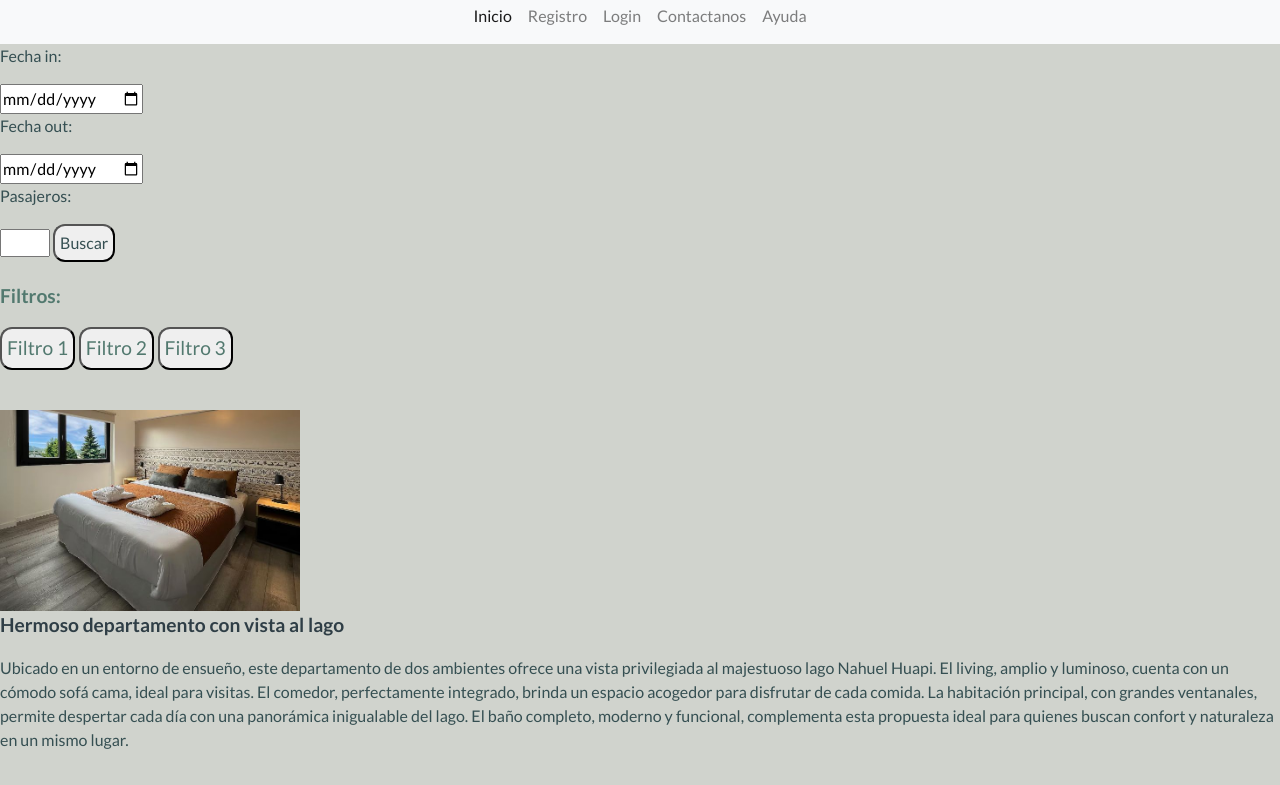
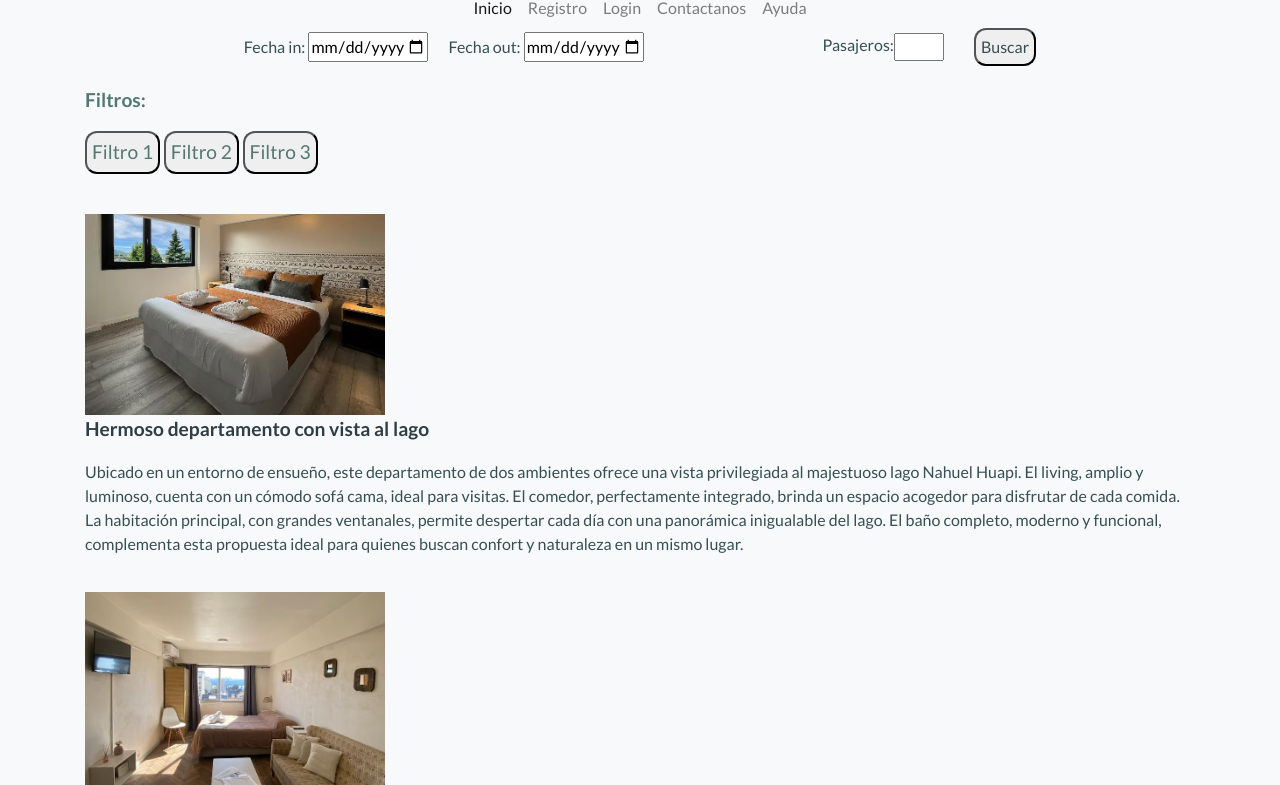
Before and after one commit to fakus79/Entrega2, a plain HTML site: page index.html in a window 1280 px wide. Shown: the part 112-897 px from the top of the page. Drawn offline with nearby package versions, Linux system fonts and the light colour scheme.

Commit message:
cambios de estructura general para usar flexbox y convertir el filtro superior

```diff
--- a/css/style.css
+++ b/css/style.css
@@ -1,23 +1,32 @@
 * {
-   margin: 0;
-   padding: 0;
-   box-sizing: border-box;
-   font-family: "Lato", sans-serif;
-
+    /*reset de estilos y estilos generales*/
+    margin: 0;
+    padding: 0;
+    box-sizing: border-box;
+    font-family: "Lato", sans-serif;
+  /*  border: solid 1px blue;*/
 }
 
 body {
-    background-color: #d0d3cd;
+    background-color:#F8F9FA;
 }
 
 button {
-    /*código redondear todos los botones*/
+    /*redondear todos los botones*/
     padding: 5px;
     border-radius: 12px;
     text-align: center;
 }
 
+input[type="date"] {
+    /*espaciar y achicar todos los input de fecha*/
+    width: 120px;
+    margin-right: 20px;
+
+}
+
 .headSkyline {
+    /*header con logo*/
     background-image: url('../assets/skyline.jpg');
     background-size: contain;
     position: relative;
@@ -25,25 +34,33 @@ button {
 }
 
 .overlayLogo {
+    /*header con logo*/
     padding: 10px;
     max-height: 100%;
   }
 
-.navMenu {
-    padding-top: 20px;
-    padding-bottom: 20px;
+.navbar__modif-JUS {
+    /*justificación de la navbar a la derecha si está achicado*/
+    justify-content: right;
+    padding: 0rem 0rem ;
+    width: -webkit-fill-available;
 }
 
-.navMenu a {
-    color:#2f3e46;
+.navbar__modif-ALIGN {
+    /*centrado vertical en la navbar*/
+    align-items: center;
 }
 
-.navMenu a:hover {
-    text-decoration: none;
+.navbar__modif-GR {
+    /*muestra la navbar centrado si está expandido*/
+    flex-grow: 0;
 }
 
 .filtroSuperior {
+    /*contenedor de fechas pasajeros y botón buscar*/
     color:#354f52;
+    align-items: center;
+    flex-wrap: wrap
 }
 
 .filtroSuperior button {
@@ -51,7 +68,36 @@ button {
 }
 
 .pasajerosInput {
+    /*espaciar y achicar los input de pasajeros*/
     width: 50px;
+    margin-right: 30px;
+}
+
+.filtroSuperior {
+    color:#354f52;
+    display: flex;
+    justify-content: space-evenly;
+
+}
+
+.filtrosup__fechas{
+    display: flex;
+}
+
+.filtrosup__otro{
+    /*alineación y justificado de pasajeros y botón buscar*/
+    display: flex;
+    width: -webkit-fill-available;
+    align-items: center;
+    justify-content: center;
+
+}
+
+.filtrosup__otro-persBusc{
+    /*alineación y justificado de pasajeros y botón buscar*/
+    flex:1;
+    justify-content: center;
+    display: flex;
 }
 
 .filtroBotones {
@@ -135,28 +181,23 @@ h1 {
     padding-bottom: 20px;
 }
 
-.navbar__modif-JUS {
-    justify-content: right;
-}
 
-.navbar__modif-BK {
-    background-color: aqua;
-}
 
-.navbar__modif-align {
-    align-items: center;
-}
 
-.navbar__modif-GR {
-    flex-grow: 0;
-}
-
-/* arriba de tamaño móviles */
-
-@media (min-width: 576px) {
+@media (min-width: 990px) {
+    /*cambios necesarios para DESKTOP*/
 
     .navbar__modif-JUS {
         justify-content: space-evenly;
+    }
+
+    .filtroSuperior{
+       flex-wrap: nowrap;
+
+    }
+    .filtrosup__otro{
+        display: flex;
+        width: auto;
     }
 }
 
--- a/index.html
+++ b/index.html
@@ -12,20 +12,25 @@
     <link href="https://fonts.googleapis.com/css2?family=Lato:ital,wght@0,100;0,300;0,400;0,700;0,900;1,100;1,300;1,400;1,700;1,900&display=swap" rel="stylesheet">
 </head>
 <body>
-    <header>
-        <!-- fondo de skyline con logo superpuesto -->
+    <!-- contenedor general-->
+    <div class="container">
+        <main>
+            <!-- header con logo y fondo de edificios-->
+            <header class="logo">
                     <div class="headSkyline">
                         <img src="./assets/logo.png" class="overlayLogo" >
                     </div>
+            </header>
             <!-- barra de navegación-->
+            <div class="navbar navbar__modif-JUS ">
                 <nav class="navbar navbar-expand-lg navbar-light bg-light navbar__modif-JUS" >
-            <!-- botón burger para móviles-->
-            <button class="navbar-toggler navbar__modif-BK" type="button" data-toggle="collapse" data-target="#navbarSupportedContent" aria-controls="navbarSupportedContent" aria-expanded="false" aria-label="Toggle navigation" >
+                    <!-- botón burger que despliega navbar visible solo para móviles-->
+                    <button class="navbar-toggler" type="button" data-toggle="collapse" data-target="#navbarSupportedContent" aria-controls="navbarSupportedContent" aria-expanded="false" aria-label="Toggle navigation" >
                         <span class="navbar-toggler-icon"></span>
                     </button>
-            <!-- opciones de navegación-->
+                    <!-- navbar con opciones de navegación por el sitio-->
                     <div class="collapse navbar-collapse navbar__modif-GR" id="navbarSupportedContent">
-              <ul class="navbar-nav mr-auto navbar__modif-align">
+                        <ul class="navbar-nav mr-auto navbar__modif-ALIGN">
                             <li class="nav-item active">
                                 <a class="nav-link" href="./index.html">Inicio <span class="sr-only">(current)</span></a>
                             </li>
@@ -44,26 +49,40 @@
                         </ul>
                     </div>
                 </nav>
-    </header>
-    <main>
-        <section class="filtroSuperior">
+            </div>
+
+            <!-- filtro superior por fechas in/out y cantidad de pasajeros-->
+            <div class="filtroSuperior">
                      <!--fechas y buscar arriba-->
-            <p>Fecha in:</p>
+                    <div class="filtrosup__fechas">
+                        <div>
+                            Fecha in:
                             <input type="date" name="fechain" id="fechain">
-            <p>Fecha out:</p>
+                        </div>
+                        <div>
+                            Fecha out:
                             <input type="date" name="fechaout" id="fechaout">
-            <p>Pasajeros:</p>
+                        </div>
+                    </div>
+                    <!--pasajeros y botón buscar-->
+                    <div class="filtrosup__otro">
+                        <div class="filtrosup__otro-persBusc">
+                            Pasajeros:
                             <input type="number" class="pasajerosInput" name="visit" id="visit">
+                        </div>
+                        <div class="filtrosup__otro-persBusc">
                             <button>Buscar</button>
-        </section>
-        <section class="filtroBotones">
+                        </div>
+                    </div>
+            </div>
+            <div class="filtroBotones ">
                 <!--filtros botón-->
                 <p>Filtros:</p>
                 <button>Filtro 1</button>
                 <button>Filtro 2</button>
                 <button>Filtro 3</button>
-        </section>
-        <section class="propiedades">
+            </div>
+            <div class="propiedades ">
                 <!--fotos y texto por propiedad-->
                 <article>
                     <a href="propiedad.html"><img src="./assets/aloj_a_1.jpg" width ="300px"></a>
@@ -80,7 +99,7 @@
                     <p><a href="propiedad.html" class="tituloProp">Título propiedad 3</a></p>
                     <p class="descripcionPropiedad">Descripción de propiedad 3 con texto simulado Lorem ipsum dolor sit amet, consectetur adipiscing elit. Nunc commodo volutpat nibh vel porttitor. Nulla ac laoreet ex. Integer tempor arcu sit amet urna fringilla blandit. Maecenas placerat a sapien id iaculis.</p>
                 </article>
-        </section>
+            </div>
         </main>
         <footer>
             <section class="piePagina">
@@ -89,6 +108,8 @@
                 <p> <a href="./lang.html">Idioma</a> </p>
             </section>
         </footer>
+    </div>
+
     <script src="https://code.jquery.com/jquery-3.3.1.slim.min.js" integrity="sha384-q8i/X+965DzO0rT7abK41JStQIAqVgRVzpbzo5smXKp4YfRvH+8abtTE1Pi6jizo" crossorigin="anonymous"></script>
     <script src="https://cdn.jsdelivr.net/npm/popper.js@1.14.3/dist/umd/popper.min.js" integrity="sha384-ZMP7rVo3mIykV+2+9J3UJ46jBk0WLaUAdn689aCwoqbBJiSnjAK/l8WvCWPIPm49" crossorigin="anonymous"></script>
     <script src="https://cdn.jsdelivr.net/npm/bootstrap@4.1.3/dist/js/bootstrap.min.js" integrity="sha384-ChfqqxuZUCnJSK3+MXmPNIyE6ZbWh2IMqE241rYiqJxyMiZ6OW/JmZQ5stwEULTy" crossorigin="anonymous"></script>
```
Lines whose indentation alone changed are shown as unchanged.
